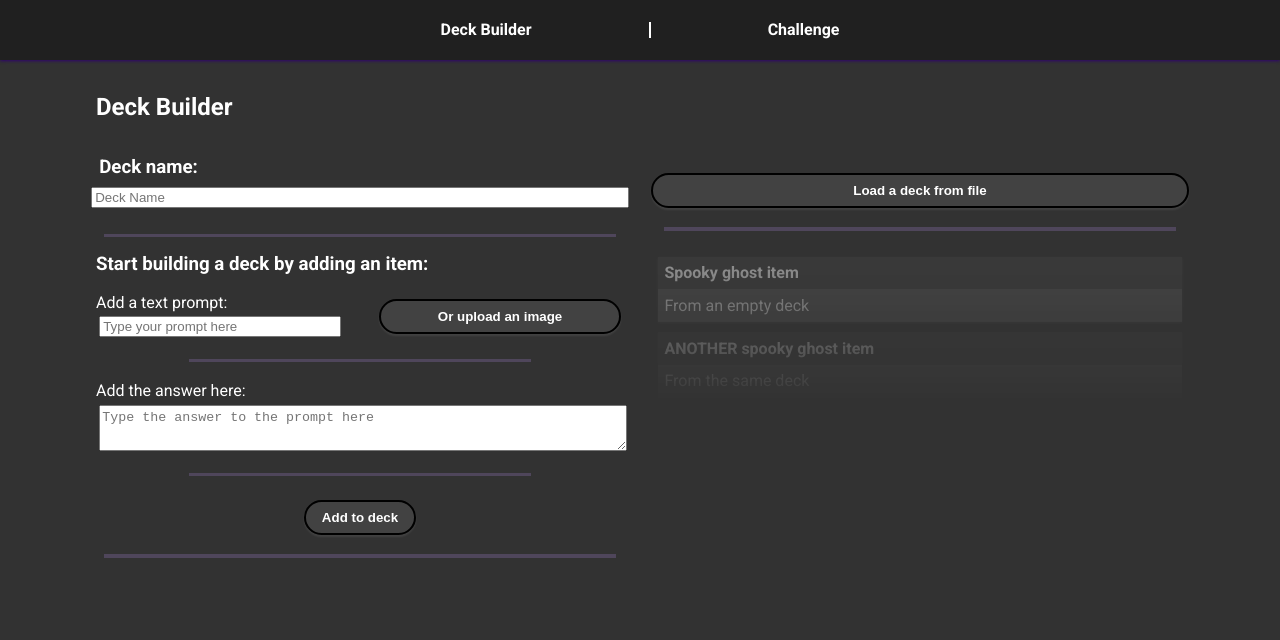
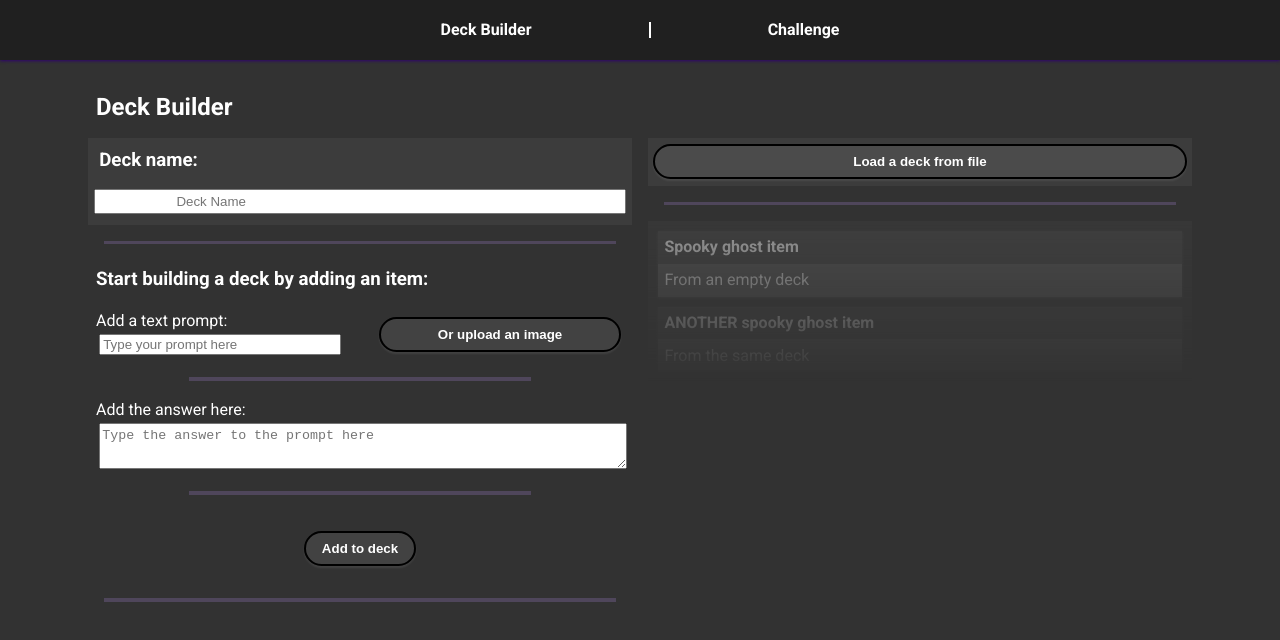
Before and after one commit to seanmizen/flash-app, a React (Create React App) app: page / in a window 1280 px wide. Shown: the top 640 px of the page. Built offline with nearby package versions, Linux system fonts and the light colour scheme.

Commit message:
general UI adjustments - new bg colours and margin

```diff
--- a/public/styles.css
+++ b/public/styles.css
@@ -52,7 +52,8 @@ h2 {
 }
 
 h3 {
-  margin: 0.5rem;
+  margin: 0px;
+  padding: 0.5rem;
 }
 
 /*
--- a/src/features/DeckEditor/DeckEditor.module.css
+++ b/src/features/DeckEditor/DeckEditor.module.css
@@ -41,11 +41,17 @@ button {
 }
 
 .title-item {
+  background-color: RGBA(60, 60, 60);
   padding: 0.2rem;
   display: flex;
   flex-direction: column;
   justify-content: center;
   flex: 1;
+}
+
+h3 {
+  margin: 0px;
+  padding: 0.5rem;
 }
 
 @media only screen and (min-width: 880px) {
@@ -59,7 +65,13 @@ button {
   margin: 0;
 }
 
+.title-item input {
+  margin: 0.5rem 0.2rem;
+  padding: 0.2rem 5rem;
+}
+
 .title-button-holder {
+  background-color: RGBA(60, 60, 60);
   display: flex;
   flex-direction: column;
   justify-content: left;
@@ -73,7 +85,8 @@ button {
 
 @media only screen and (min-width: 880px) {
   .title-button-holder {
-    margin: 2rem 0 0 0;
+    margin: 0 0 0 0;
+    padding: 0.2rem 0.1rem;
     flex-direction: row;
   }
   .title-button-holder button {
@@ -96,6 +109,10 @@ form {
   flex-direction: column;
   align-items: center;
   margin: 0.2rem;
+}
+
+.add-item-form button {
+  margin: 1rem 0;
 }
 
 .item-form-prompt {
@@ -146,6 +163,10 @@ form {
   line-height: 20px;
 }
 
+.deck-editor-edit-area {
+  background-color: RGBA(60, 60, 60);
+}
+
 /*
 display flex
  flex: 1 1 auto
@@ -175,6 +196,7 @@ flex-direction: (order of items)
 */
 
 .item-list {
+  background-color: RGBA(60, 60, 60);
   list-style-type: none; /* Remove bullets */
   padding: 0; /* Remove padding */
   margin: 0; /* Remove margins */
```
